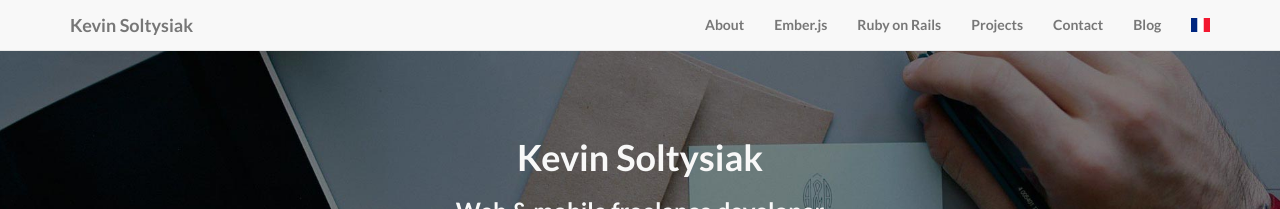
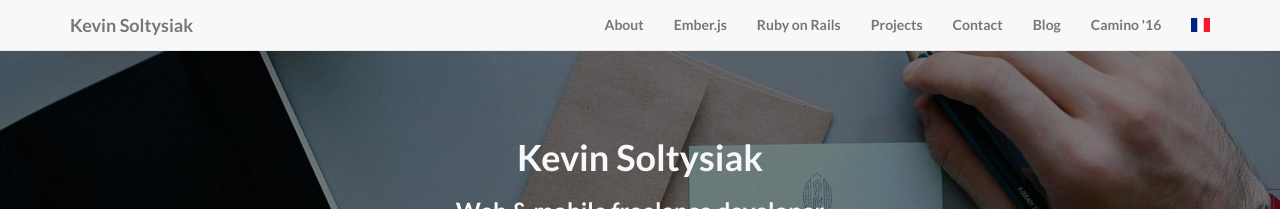
Before and after one commit to ksol/ksol.github.io, a Jekyll site: the page built from index.html, in a window 1280 px wide. Shown: the top 209 px of the page. Built offline with Jekyll 4.4.1, drawn with Linux system fonts in a browser that asks for light colours; nearby versions of some CDN libraries.

Commit message:
Camino link

```diff
--- a/_includes/header.fr.html
+++ b/_includes/header.fr.html
@@ -33,7 +33,9 @@
         <li>
           <a href="http://blog.ksol.fr">Blog</a>
         </li>
-
+        <li>
+          <a href="http://camino2016.ksol.fr">Camino '16 (EN)</a>
+        </li>
         <li>
           {% if page.enLink %}
             <a href="{{page.enLink}}">
--- a/_includes/header.html
+++ b/_includes/header.html
@@ -32,6 +32,9 @@
         </li>
         <li>
           <a href="http://blog.ksol.fr">Blog</a>
+        </li>
+        <li>
+          <a href="http://camino2016.ksol.fr">Camino '16</a>
         </li>
         <li>
           {% if page.frLink %}
```
